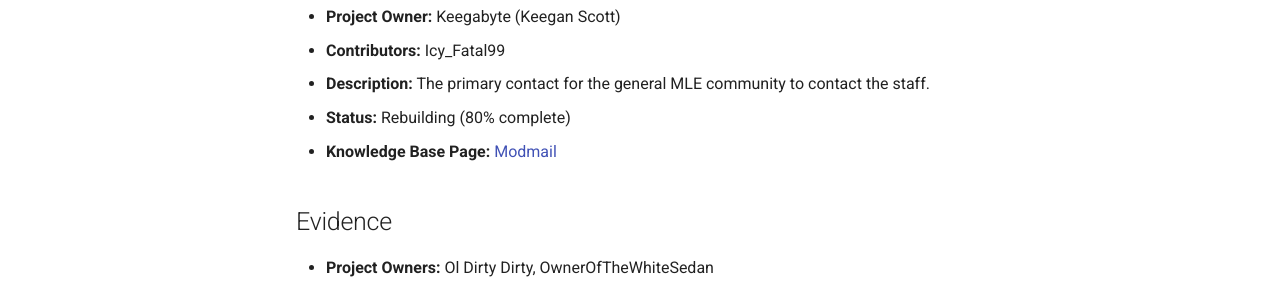
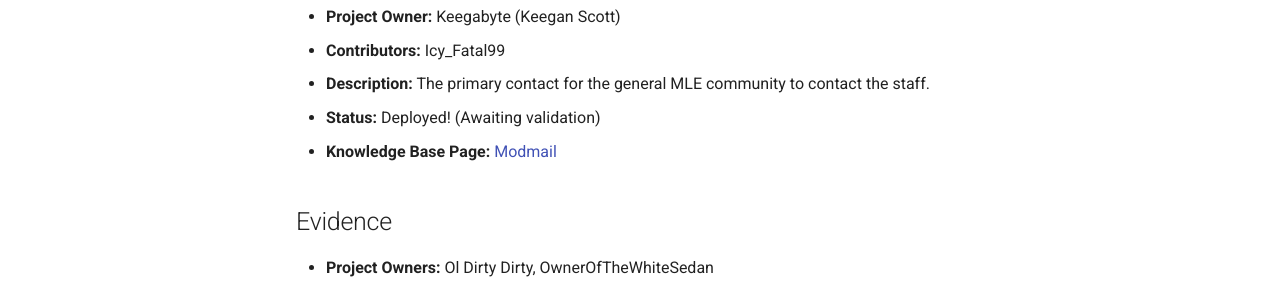
Before and after one commit to Minor-League-Esports/knowledgeBase, an MkDocs documentation site: the page built from docs/departments/systems-overview.md, in a window 1280 px wide and 900 px high, scrolled down 1112 px. Shown: the part 484-776 px from the top of the window. Built offline with MkDocs 1.6.1 and Material for MkDocs 9.7.7, drawn with Linux system fonts in a browser that asks for light colours; comment, search, counter and statistics services are not loaded.

Commit message:
Update Modmail status to 'Deployed! (Awaiting validation)'

```diff
--- a/docs/departments/systems-overview.md
+++ b/docs/departments/systems-overview.md
@@ -40,7 +40,7 @@ This document provides an overview of the various software systems used in MLE's
 - **Project Owner:** Keegabyte (Keegan Scott)
 - **Contributors:** Icy_Fatal99
 - **Description:** The primary contact for the general MLE community to contact the staff.
-- **Status:** Rebuilding (80% complete)
+- **Status:** Deployed! (Awaiting validation)
 - **Knowledge Base Page:** [Modmail](modmail.md)
 
 ## Evidence
```
